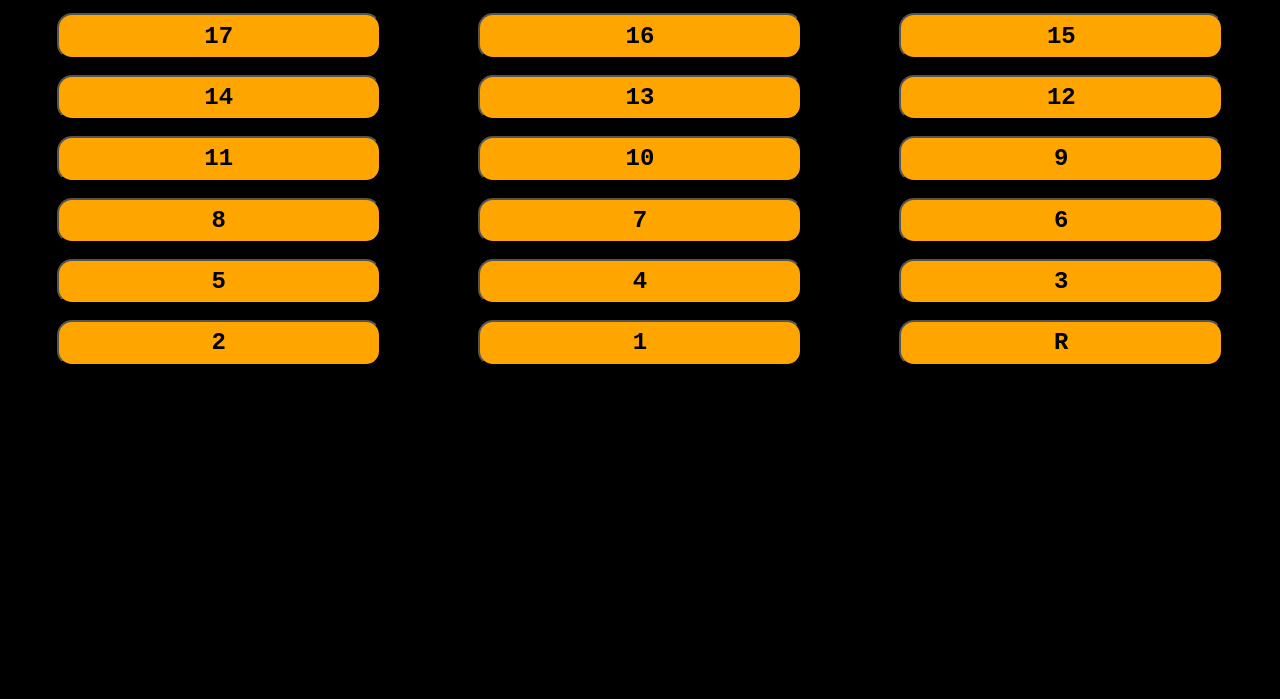
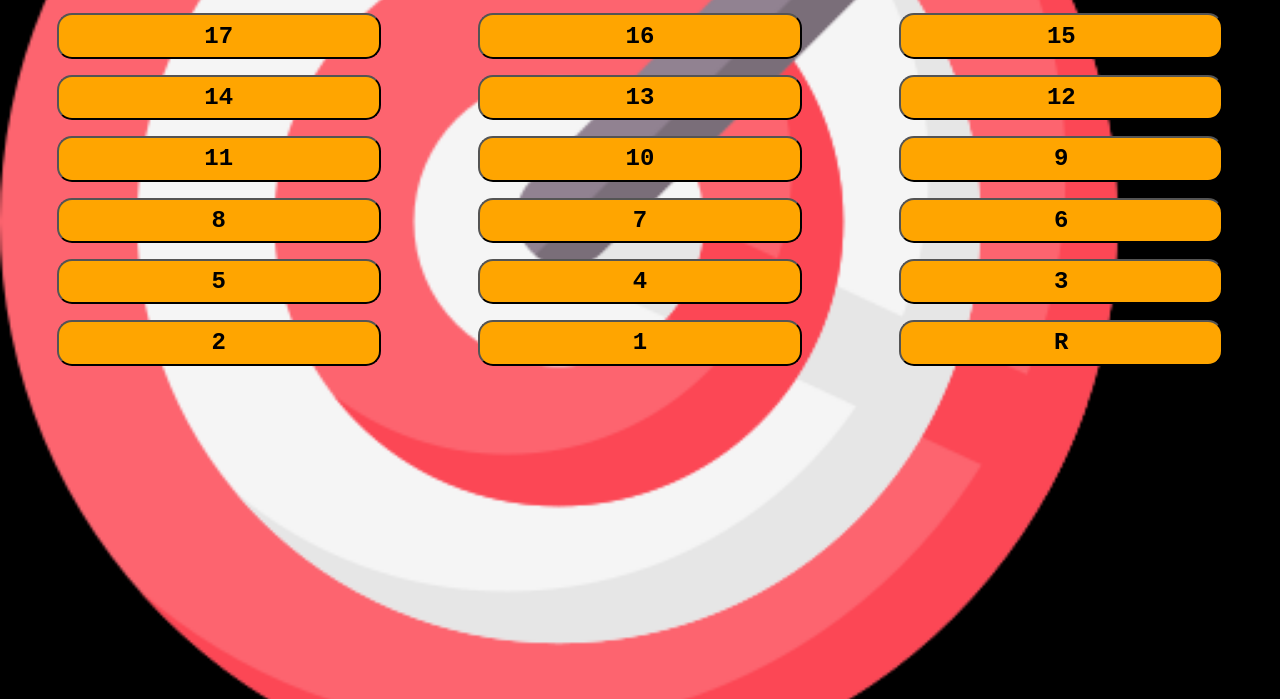
Before and after one commit to BartRoosenCampus/darts-100, a plain HTML site: page index.html in a window 1280 px wide. Shown: the part 101-800 px from the top of the page. Drawn offline with Linux system fonts and the light colour scheme.

Commit message:
20250714: hell yeah first commit I guess

```diff
--- a/css/main.css
+++ b/css/main.css
@@ -2,8 +2,15 @@
     font-family: monospace, monospace;
     margin: 0;
     padding: 0;
+    color: whitesmoke;
+}
+
+body {
+    background-image: url('../img/target.png');
+    background-repeat: no-repeat;
+    background-size: cover;
+    background-position: center;
     background-color: black;
-    color: whitesmoke;
 }
 
 #buttonsArea {
@@ -36,6 +43,7 @@
 
 table {
     width: 80%;
+    background-color: #252525;
     border-collapse: collapse;
     margin: auto;
 }
```
